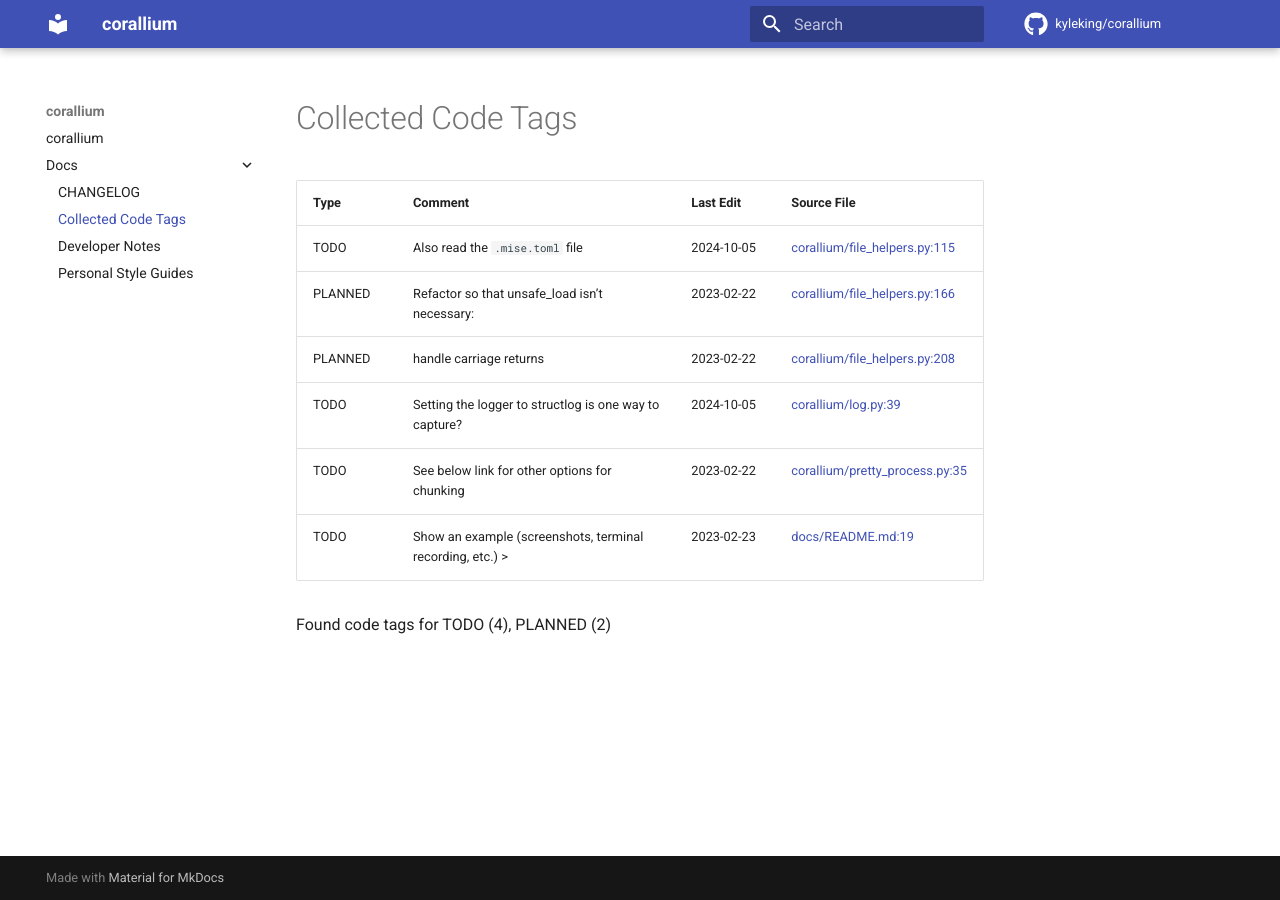
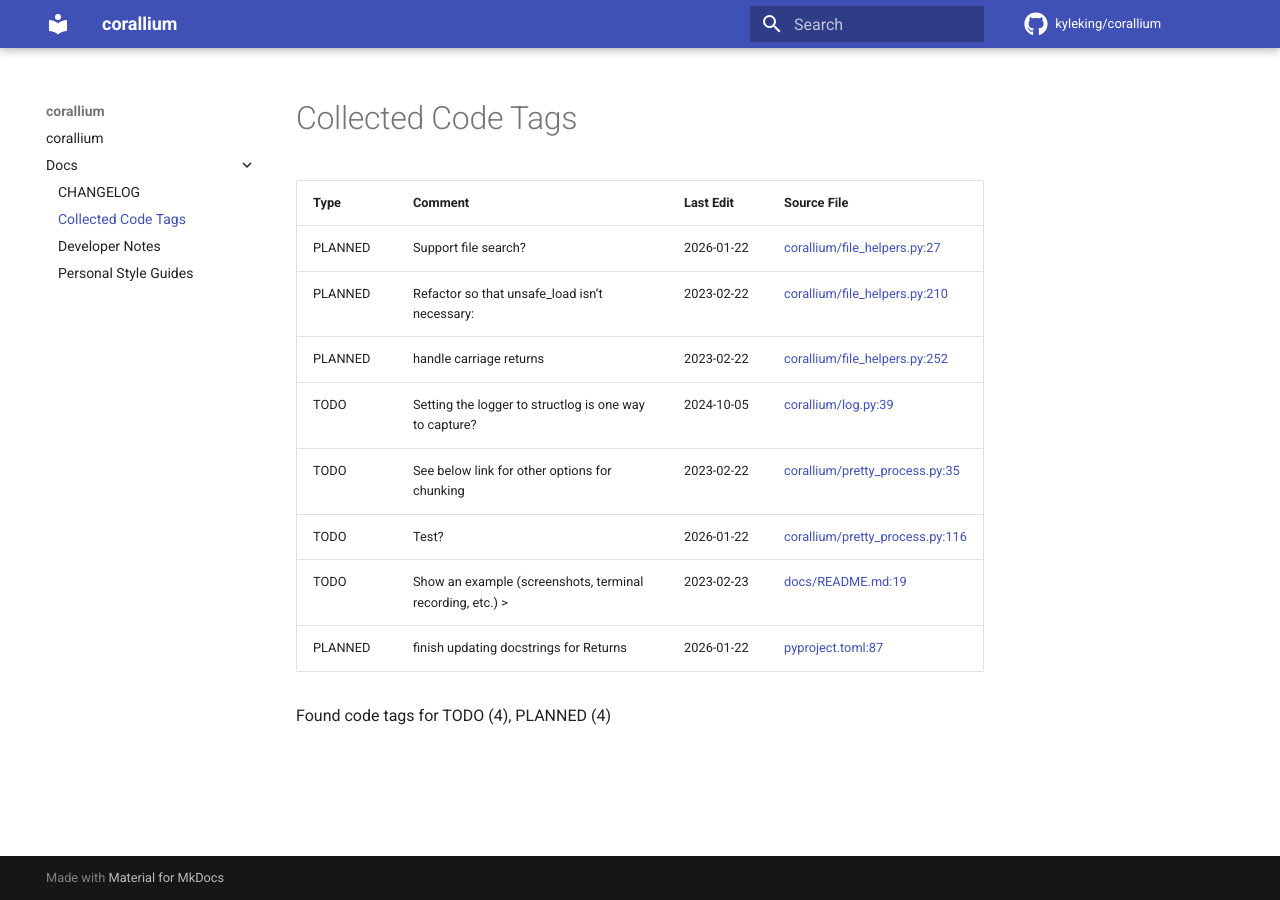
Before and after one commit to KyleKing/corallium, an MkDocs documentation site: the page built from docs/docs/CODE_TAG_SUMMARY.md, in a window 1280 px wide. Built offline with MkDocs 1.6.1 and Material for MkDocs 9.7.7, drawn with Linux system fonts in a browser that asks for light colours; comment, search, counter and statistics services are not loaded.

```diff
--- a/.copier-answers.yml
+++ b/.copier-answers.yml
@@ -2,7 +2,7 @@
 # Answer file maintained by Copier for: https://github.com/KyleKing/calcipy_template
 # DO NOT MODIFY THIS FILE. Edit by re-running copier and changing responses to the questions
 # Check into version control.
-_commit: 4.0.3
+_commit: 4.0.5
 _src_path: gh:KyleKing/calcipy_template
 author_email: dev.act.kyle@gmail.com
 author_name: Kyle King
--- a/.pre-commit-config.yaml
+++ b/.pre-commit-config.yaml
@@ -42,7 +42,7 @@
       - id: trailing-whitespace
         exclude: __snapshots__/.*\.ambr
   - repo: https://github.com/commitizen-tools/commitizen
-    rev: v4.11.6
+    rev: v4.12.1
     hooks:
       - id: commitizen
   - repo: https://github.com/executablebooks/mdformat
@@ -80,7 +80,7 @@
         exclude: uv\.lock
         stages: ["pre-commit"]
   - repo: https://github.com/KyleKing/calcipy
-    rev: 5.0.0
+    rev: 6.0.0b0
     hooks:
       - id: copier-forbidden-files
       - id: lint-fix
--- a/docs/docs/CODE_TAG_SUMMARY.md
+++ b/docs/docs/CODE_TAG_SUMMARY.md
@@ -1,14 +1,16 @@
 # Collected Code Tags
 
-| Type    | Comment                                                   | Last Edit  | Source File                                                                                                                                            |
-|---------|-----------------------------------------------------------|------------|--------------------------------------------------------------------------------------------------------------------------------------------------------|
-| TODO    | Also read the `.mise.toml` file                           | 2024-10-05 | [corallium/file_helpers.py:115](https://github.com/KyleKing/corallium/blame/6c53ba620eca191873c23ce0a3bc0f172de3aa68/corallium/file_helpers.py#L101)   |
-| PLANNED | Refactor so that unsafe_load isn't necessary:             | 2023-02-22 | [corallium/file_helpers.py:166](https://github.com/KyleKing/corallium/blame/049293ebd7216e80f2efe7026e853a3d3e6c2c1e/corallium/file_helpers.py#L145)   |
-| PLANNED | handle carriage returns                                   | 2023-02-22 | [corallium/file_helpers.py:208](https://github.com/KyleKing/corallium/blame/049293ebd7216e80f2efe7026e853a3d3e6c2c1e/corallium/file_helpers.py#L189)   |
-| TODO    | Setting the logger to structlog is one way to capture?    | 2024-10-05 | [corallium/log.py:39](https://github.com/KyleKing/corallium/blame/bf915e8fc719f45d0d2414e34eb6b9d3af1a8897/corallium/log.py#L39)                       |
-| TODO    | See below link for other options for chunking             | 2023-02-22 | [corallium/pretty_process.py:35](https://github.com/KyleKing/corallium/blame/049293ebd7216e80f2efe7026e853a3d3e6c2c1e/corallium/pretty_process.py#L39) |
-| TODO    | Show an example (screenshots, terminal recording, etc.) > | 2023-02-23 | [docs/README.md:19](https://github.com/KyleKing/corallium/blame/158918be40ff51ab2f5b12bfdd103144f6b739e5/docs/README.md#L19)                           |
+| Type    | Comment                                                   | Last Edit  | Source File                                                                                                                                              |
+|---------|-----------------------------------------------------------|------------|----------------------------------------------------------------------------------------------------------------------------------------------------------|
+| PLANNED | Support file search?                                      | 2026-01-22 | [corallium/file_helpers.py:27](https://github.com/KyleKing/corallium/blame/9d053f57523b11188c5027ee6689d0bae423054a/corallium/file_helpers.py#L27)       |
+| PLANNED | Refactor so that unsafe_load isn't necessary:             | 2023-02-22 | [corallium/file_helpers.py:210](https://github.com/KyleKing/corallium/blame/049293ebd7216e80f2efe7026e853a3d3e6c2c1e/corallium/file_helpers.py#L145)     |
+| PLANNED | handle carriage returns                                   | 2023-02-22 | [corallium/file_helpers.py:252](https://github.com/KyleKing/corallium/blame/049293ebd7216e80f2efe7026e853a3d3e6c2c1e/corallium/file_helpers.py#L189)     |
+| TODO    | Setting the logger to structlog is one way to capture?    | 2024-10-05 | [corallium/log.py:39](https://github.com/KyleKing/corallium/blame/bf915e8fc719f45d0d2414e34eb6b9d3af1a8897/corallium/log.py#L39)                         |
+| TODO    | See below link for other options for chunking             | 2023-02-22 | [corallium/pretty_process.py:35](https://github.com/KyleKing/corallium/blame/049293ebd7216e80f2efe7026e853a3d3e6c2c1e/corallium/pretty_process.py#L39)   |
+| TODO    | Test?                                                     | 2026-01-22 | [corallium/pretty_process.py:116](https://github.com/KyleKing/corallium/blame/9d053f57523b11188c5027ee6689d0bae423054a/corallium/pretty_process.py#L116) |
+| TODO    | Show an example (screenshots, terminal recording, etc.) > | 2023-02-23 | [docs/README.md:19](https://github.com/KyleKing/corallium/blame/158918be40ff51ab2f5b12bfdd103144f6b739e5/docs/README.md#L19)                             |
+| PLANNED | finish updating docstrings for Returns                    | 2026-01-22 | [pyproject.toml:87](https://github.com/KyleKing/corallium/blame/149ff93c60390df9965d6f09b299f00a533a56c5/pyproject.toml#L94)                             |
 
-Found code tags for TODO (4), PLANNED (2)
+Found code tags for TODO (4), PLANNED (4)
 
 <!-- calcipy_skip_tags -->
```
Also changed, not shown: pyproject.toml (+8 -15 lines), 2 other files.
